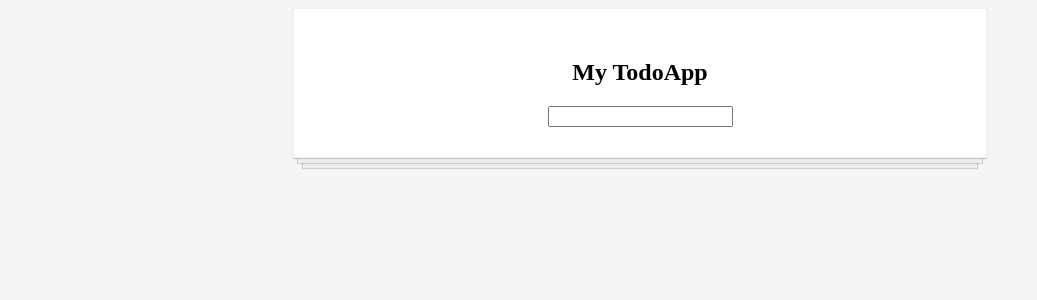
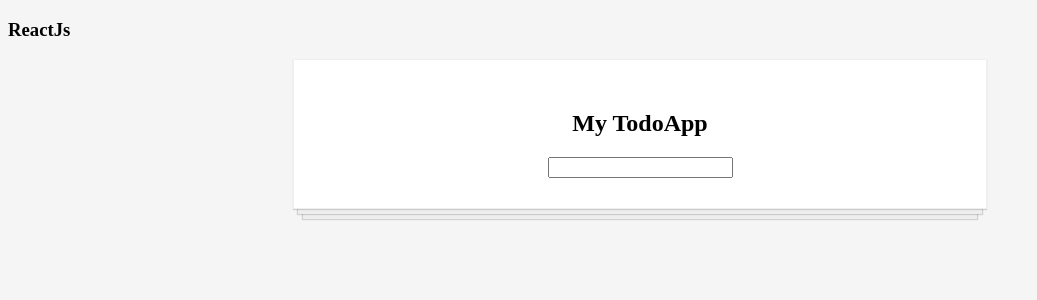
Before and after one commit to dipenparmar12/react-day, a React (Create React App) app: page / in a window 1280 px wide. Shown: the top 300 px of the page, without its empty margins (0-1037 px from the left). Built offline with nearby package versions, Linux system fonts and the light colour scheme.

Commit message:
todoapp started

```diff
--- a/src/App.js
+++ b/src/App.js
@@ -14,9 +14,10 @@ import TodoApp from './Practice/TodoApp/TodoApp';
 // import TicTacTokGame from './Practice/TicTacTok/TicTacTokGame';
 // import Game from './Practice/TicTacTok/Game';
 
-function App() {
+export default function App() {
   return (
     <div className="App">
+      <h3>ReactJs</h3>
       {/* <HelloWorld /> */}
       {/* <ClickTic /> */}
       {/* <LoginControl /> */}
@@ -33,7 +34,3 @@ function App() {
     </div>
   );
 }
-
-export default App;
-
-// <HelloWorld msg="hi... HelloWorld" />
--- /dev/null
+++ b/src/index.css
@@ -0,0 +1,13 @@
+body {
+  margin: 0;
+  font-family: -apple-system, BlinkMacSystemFont, 'Segoe UI', 'Roboto', 'Oxygen',
+    'Ubuntu', 'Cantarell', 'Fira Sans', 'Droid Sans', 'Helvetica Neue',
+    sans-serif;
+  -webkit-font-smoothing: antialiased;
+  -moz-osx-font-smoothing: grayscale;
+}
+
+code {
+  font-family: source-code-pro, Menlo, Monaco, Consolas, 'Courier New',
+    monospace;
+}
```
Also changed, not shown: src/index.html (added, +10 -0 lines), src/setupTests.js (added, +5 -0 lines), src/App.css (line endings or trailing spaces), src/logo.svg (added), 1 other file (tests, documents, lock files or other folders).
